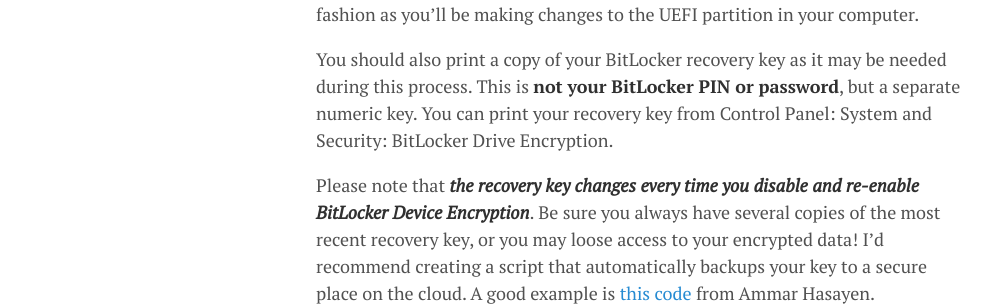
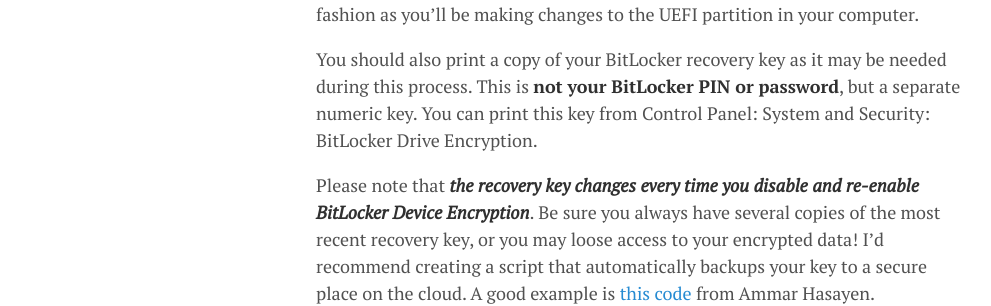
Before and after one commit to lgeurts/lgeurts.github.io, a Jekyll site: the page built from _posts/2019-03-19-dual-booting-windows-and-linux.md, in a window 1280 px wide and 900 px high, scrolled down 862 px. Shown: the part 186-492 px from the top of the window, without its empty margins (0-991 px from the left). Built offline with Jekyll 4.4.1, drawn with Linux system fonts in a browser that asks for light colours; nearby versions of some CDN libraries; comment, search, counter and statistics services are not loaded.

Commit message:
Update 2019-03-19-dual-booting-windows-and-linux.md

```diff
--- a/_posts/2019-03-19-dual-booting-windows-and-linux.md
+++ b/_posts/2019-03-19-dual-booting-windows-and-linux.md
@@ -17,7 +17,7 @@ These **notes** are meant to help you setup a dual-booting system on a computer
 
 Before proceeding you should **backup all** important data to an external disk or your preferred online backup provider. Remember... there is a not insignificant risk of permanently breaking your Windows 10 installation in a non-recoverable fashion as you’ll be making changes to the UEFI partition in your computer.
 
-You should also print a copy of your BitLocker recovery key as it may be needed during this process. This is **not your BitLocker PIN or password**, but a separate numeric key. You can print your recovery key from Control Panel: System and Security: BitLocker Drive Encryption.
+You should also print a copy of your BitLocker recovery key as it may be needed during this process. This is **not your BitLocker PIN or password**, but a separate numeric key. You can print this key from Control Panel: System and Security: BitLocker Drive Encryption.
 
 Please note that ***the recovery key changes every time you disable and re-enable BitLocker Device Encryption***.
 Be sure you always have several copies of the most recent recovery key, or you may loose access to your encrypted data! I'd recommend creating a script that automatically backups your key to a secure place on the cloud.
```
